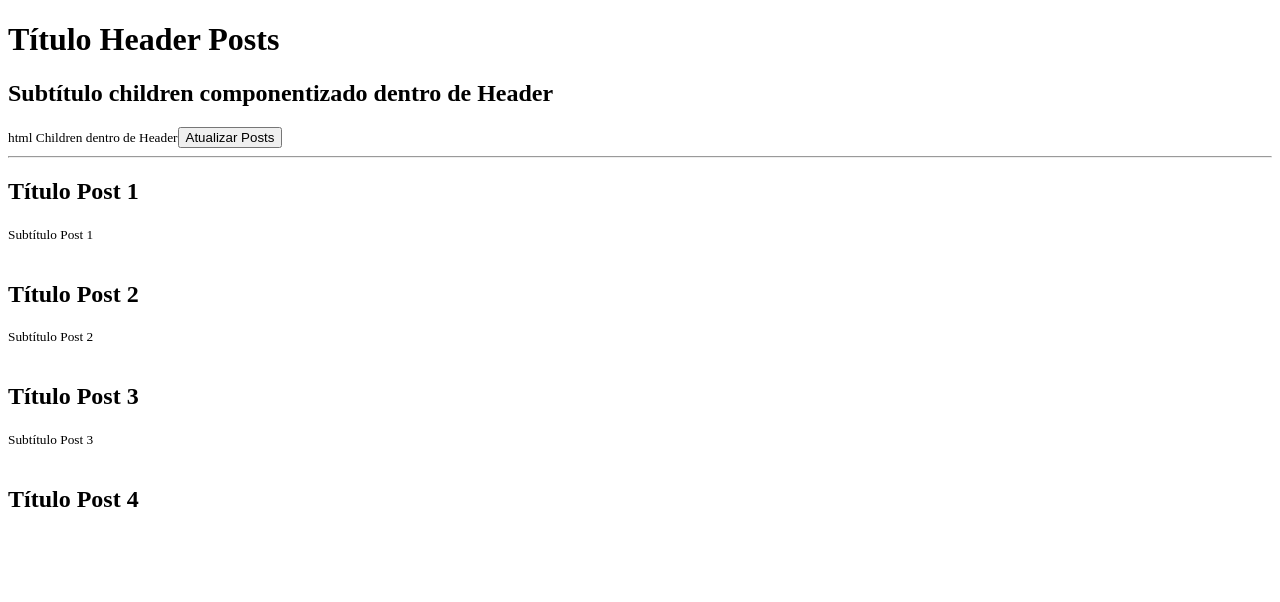
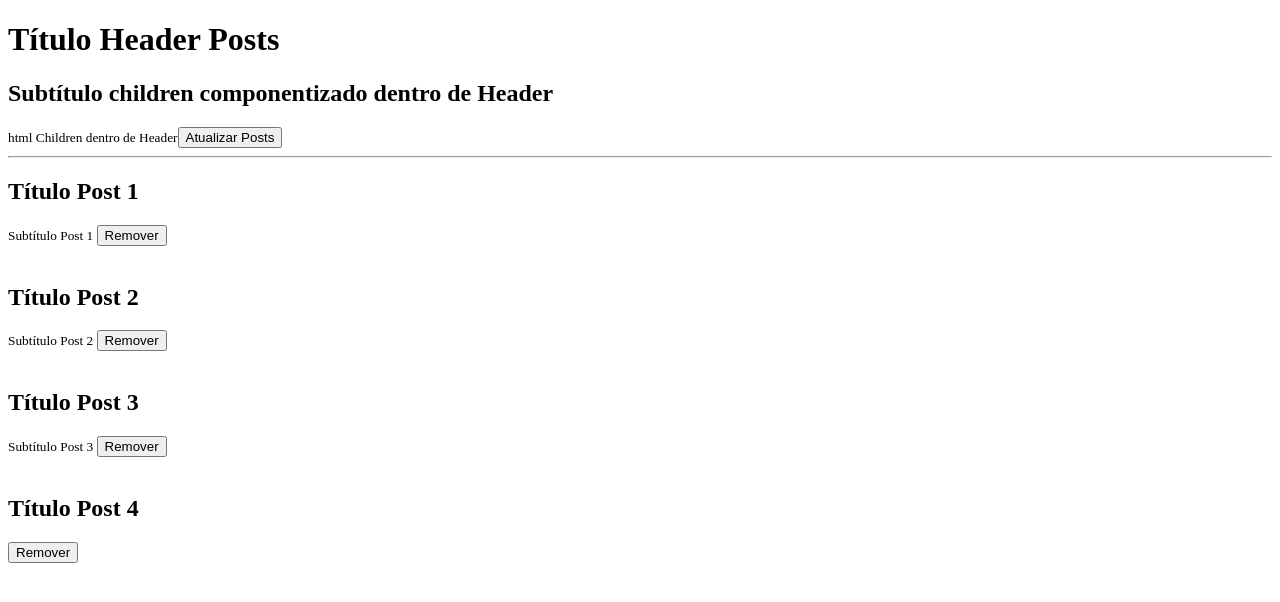
Before and after one commit to rafaeltura/reactJS, a React app in the folder react-fundamentos/: page / in a window 1280 px wide. Shown: the top 602 px of the page. Built offline with nearby package versions, Linux system fonts and the light colour scheme.

Commit message:
Add o handle responsavel pelo remover post.

```diff
--- a/react-fundamentos/src/App.js
+++ b/react-fundamentos/src/App.js
@@ -35,32 +35,30 @@ function App() {
 
     const [ listPosts, setPosts ] = useState([
         {
-            id: 1,
+            id: Math.random(),
             titulo: "Título Post 1",
             subtitulo: "Subtítulo Post 1",
             likes: 20
         },
         {
-            id: 2,
+            id: Math.random(),
             titulo: "Título Post 2",
             subtitulo: "Subtítulo Post 2",
             likes: 22
         },
         {
-            id: 3,
+            id: Math.random(),
             titulo: "Título Post 3",
             subtitulo: "Subtítulo Post 3",
             likes: 11
         },
         {
-            id: 4,
+            id: Math.random(),
             titulo: "Título Post 4",
             subtitulo: "",
             likes: 0
         },
     ]);
-
-    //console.log({ listPosts });
 
     function handleRefresh() {
         setTimeout( () => {
@@ -68,7 +66,7 @@ function App() {
                 [
                     ...prevState,
                     {
-                        id: (prevState.length + 1),
+                        id: (Math.random()),
                         titulo: `Título Post ${ (prevState.length + 1) }`,
                         subtitulo: `Sub # ${ (prevState.length + 1) }`,
                         likes: ( (prevState.length + 1) * 3 )
@@ -76,6 +74,10 @@ function App() {
                 ]
             );
         }, 2000);
+    }
+
+    function handleRemovePost( id ) {
+        setPosts( (prevState) => prevState.filter( (post) => post.id != id ));
     }
 
     return (
@@ -88,13 +90,14 @@ function App() {
             <Header title="Título Header Posts">
                 <H2 titulo="Subtítulo children componentizado dentro de Header"/>
                 <small>html Children dentro de Header</small>
-                <button onClick={ handleRefresh }> Atualizar Posts </button>
+                <button onClick={ handleRefresh  }> Atualizar Posts </button>
             </Header>
             <hr />
             {
                 listPosts.map( ( post ) => <Post key={ post.id }
                                                 post={ post }
                                                 likes={ post.likes }
+                                                onRemove= { handleRemovePost }
                                             />
                 )
             }
--- a/react-fundamentos/src/Components/pages/Post.js
+++ b/react-fundamentos/src/Components/pages/Post.js
@@ -4,13 +4,14 @@ import PropTypes from "prop-types";
 
 export default function Post (props) {
 
-    const { titulo, subtitulo } = props.post;
+    const { id, titulo, subtitulo } = props.post;
 
     return (
         <>
             <article>
                 <H2 titulo={ titulo }/>
                 <small> { subtitulo } </small>
+                <button onClick={ () => { props.onRemove( id ) } }> Remover </button>
             </article>
             <br />
         </>
@@ -19,7 +20,9 @@ export default function Post (props) {
 
 Post.propTypes = {
     likes: PropTypes.number.isRequired,
+    onRemove: PropTypes.func.isRequired,
     post: PropTypes.shape({
+        id: PropTypes.number.isRequired,
         titulo: PropTypes.string.isRequired,
         subtitulo: PropTypes.string
     }).isRequired ,
```
